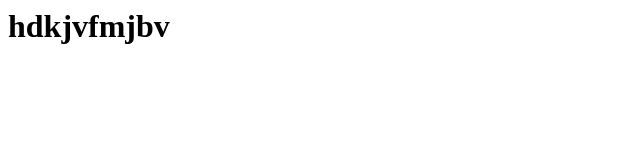
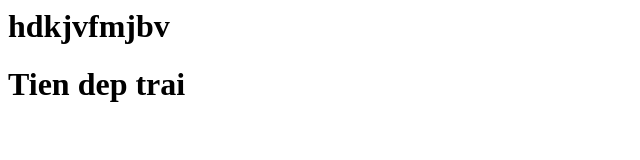
Before and after one commit to dinhvantien0501/test-git, a plain HTML site: page index.html in a window 1280 px wide. Shown: the whole page, without its empty margins (0-640 px from the left). Drawn offline with Linux system fonts and the light colour scheme.

Commit message:
Update index.html

```diff
--- a/index.html
+++ b/index.html
@@ -1 +1,2 @@
 <h1>hdkjvfmjbv</h1>
+<h1>Tien dep trai</h1>
```
